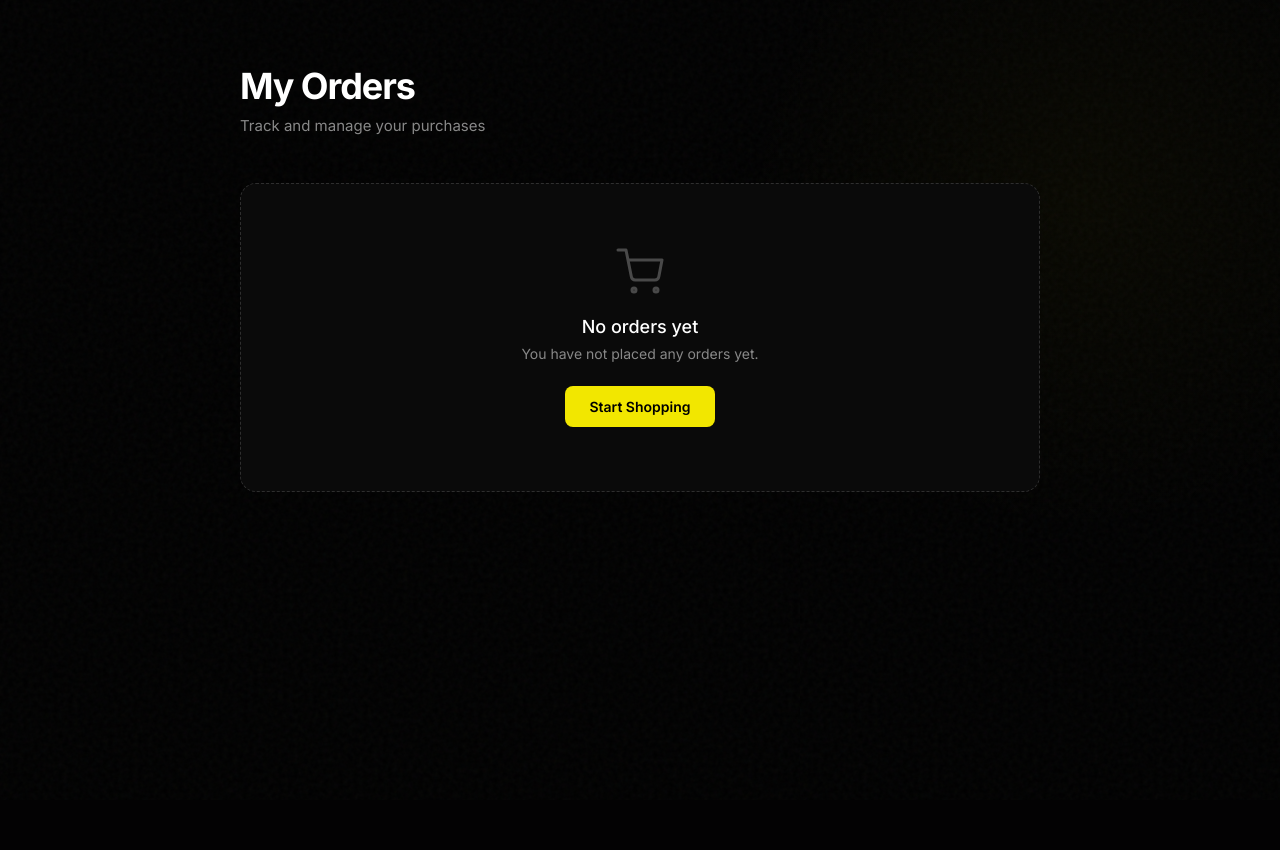
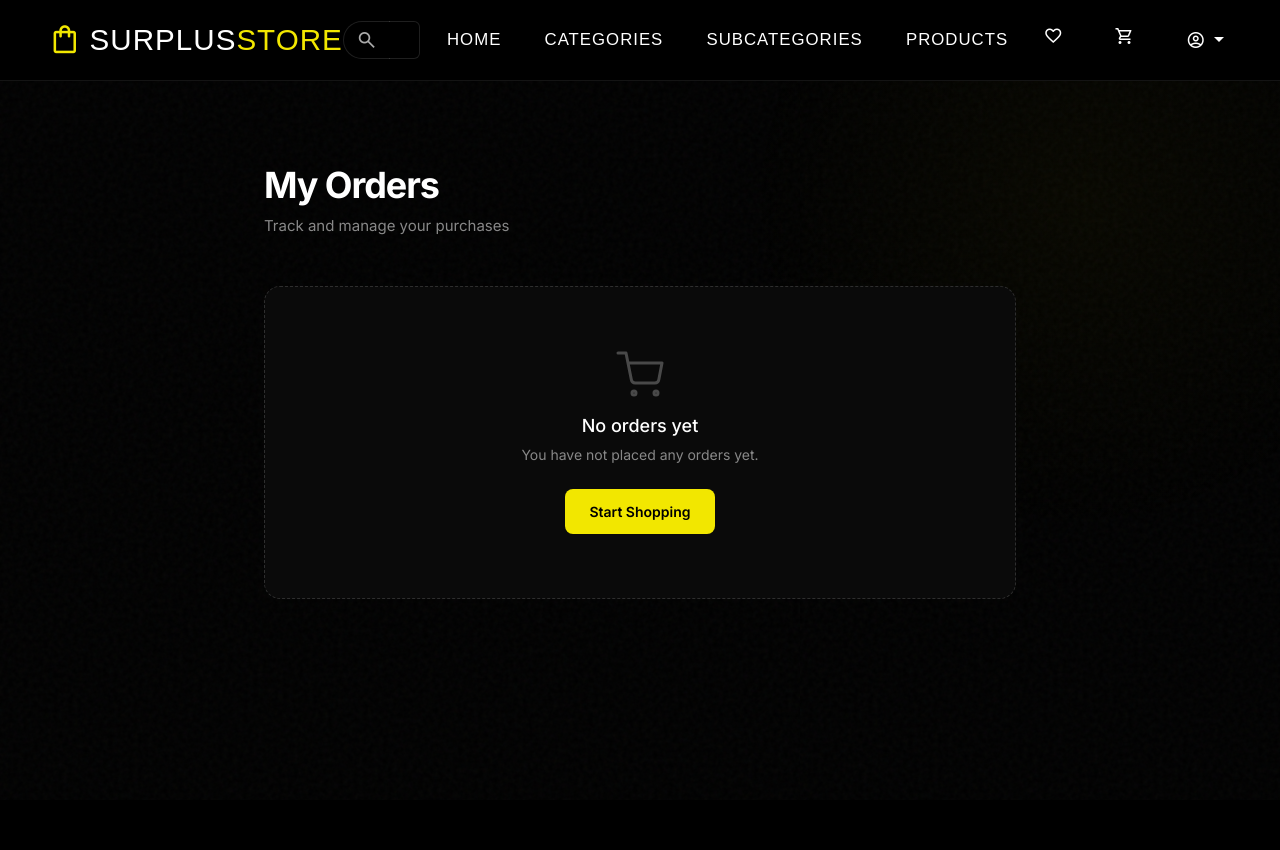
Before and after one commit to samsimon665/Surplus_store_project, a Django app: page /order/ in a window 1280 px wide. Before the commit the page ends 492 px from the top, so only its background shows below. Run offline with Django 5.2, Linux system fonts and the light colour scheme; the visitor is signed in with stand-in values (Sample User, id 1); data that the repository does not hold is empty.

Commit message:
working on OrderListing

```diff
--- a/templates/catalog/navbar.html
+++ b/templates/catalog/navbar.html
@@ -118,19 +118,27 @@
                         <span class="material-symbols-outlined fs-5">account_circle</span>
                     </a>
                     <ul class="dropdown-menu dropdown-menu-end">
-                        <li><a class="dropdown-item" href="{% url 'accounts:profile' %}">My Profile</a></li>
-                        <li><a class="dropdown-item" href="#">Orders</a></li>
+                        <li>
+                            <a class="dropdown-item" href="{% url 'accounts:profile' %}">
+                                My Profile
+                            </a>
+                        </li>
+
+                        <li>
+                            <a class="dropdown-item" href="{% url 'orders:order_list' %}">
+                                Orders
+                            </a>
+                        </li>
+
                         <li>
                             <hr class="dropdown-divider">
-                            </hr>
-                            <li>
-                                <a class="dropdown-item text-danger" href="{% url 'account_logout' %}">
-                                    Logout
-                                </a>
-                            </li>
+                        </li>
 
-
-                    </ul>
+                        <li>
+                            <a class="dropdown-item text-danger" href="{% url 'account_logout' %}">
+                                Logout
+                            </a>
+                        </li>               </ul>
                 </li>
                 {% else %}
                 <li class="nav-item">
--- a/templates/orders/order_list.html
+++ b/templates/orders/order_list.html
@@ -1,3 +1,5 @@
+{% load static %}
+
 <!DOCTYPE html>
 <html lang="en">
 
@@ -8,6 +10,15 @@
     <link rel="preconnect" href="https://fonts.googleapis.com">
     <link rel="preconnect" href="https://fonts.gstatic.com" crossorigin>
     <link href="https://fonts.googleapis.com/css2?family=Inter:wght@300;400;500;600;700&display=swap" rel="stylesheet">
+
+    <link href="https://cdn.jsdelivr.net/npm/bootstrap@5.3.3/dist/css/bootstrap.min.css" rel="stylesheet">
+
+    <link href="https://fonts.googleapis.com/css2?family=Material+Symbols+Outlined" rel="stylesheet">
+
+    <script src="https://cdn.jsdelivr.net/npm/bootstrap@5.3.3/dist/js/bootstrap.bundle.min.js"></script>
+
+    <link rel="stylesheet" href="{% static 'css/navbar.css' %}">
+
     <style>
         :root {
             --bg-body: #000000;
@@ -31,7 +42,7 @@
         body,
         html {
             margin: 0;
-            padding: 0;
+            padding-top: 50px; /* SAME as checkout */
             min-height: 100vh;
             background-color: var(--bg-body);
             color: var(--text-primary);
@@ -70,7 +81,7 @@
             margin: 0 auto;
             padding: 64px 24px;
             position: relative;
-            z-index: 10;
+            /* ❌ REMOVE z-index completely */
         }
 
         /* Header Section */
@@ -391,10 +402,35 @@
                 padding: 12px;
             }
         }
+
+        .navbar {
+            z-index: 1500;
+        }
+
+        .dropdown-menu {
+            z-index: 2000 !important;
+        }
+
+        .dashboard-container {
+            z-index: 1;
+        }
+
+        .noise,
+        .glow {
+            pointer-events: none;
+        }
+
+
     </style>
 </head>
 
 <body>
+
+
+    <!-- Navbar Include Placeholder (Assuming same context) -->
+    {% include 'catalog/navbar.html' %}
+
+
     <div class="noise"></div>
     <div class="glow"></div>
 
```
